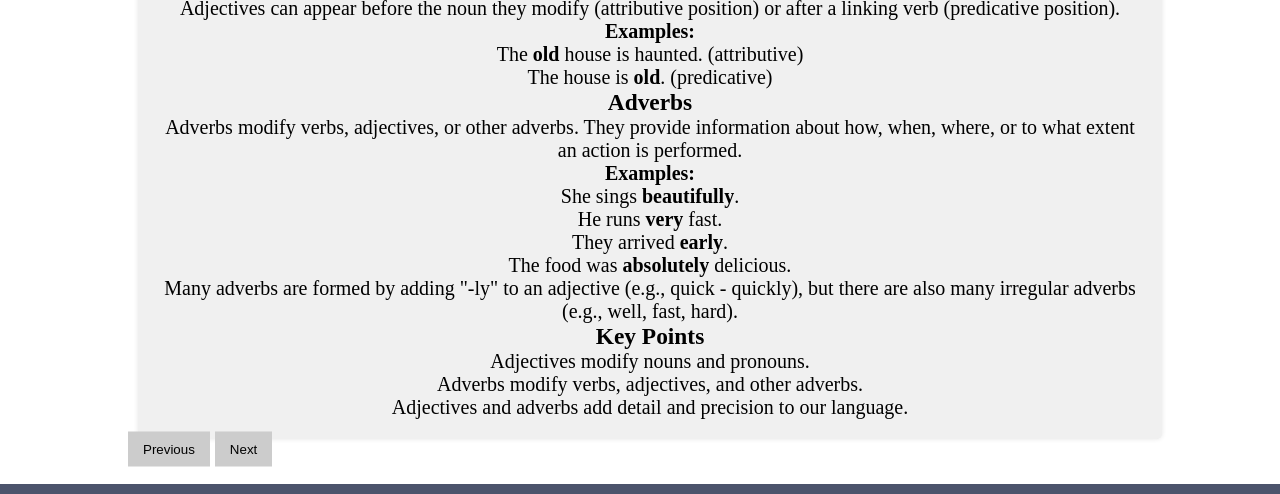
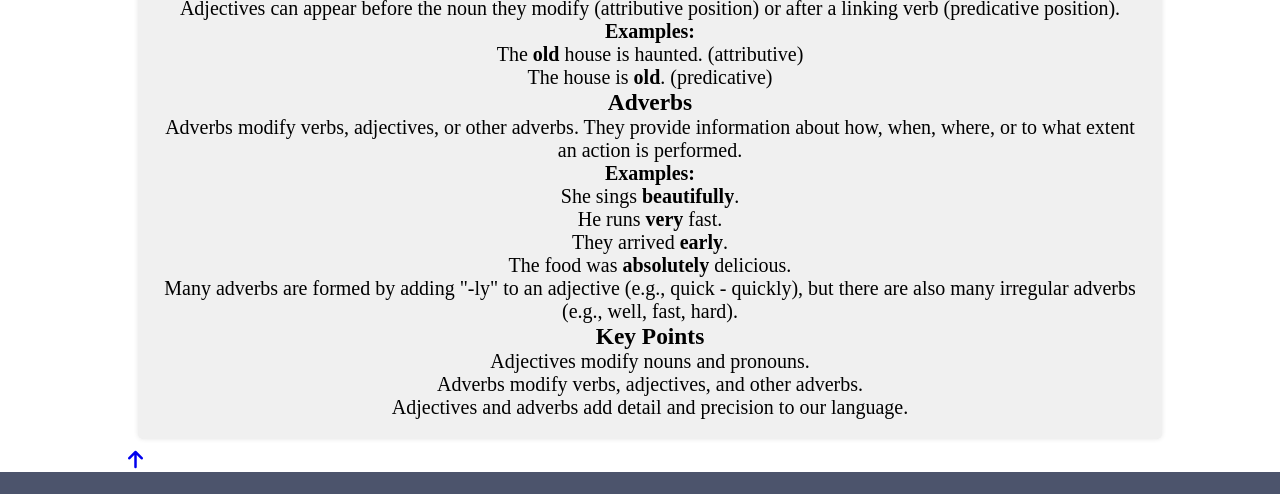
Before and after one commit to GeisianeAlves/FourLanguage, a website: page grammar.html in a window 1280 px wide. Shown: the part 4874-5368 px from the top of the page. Drawn offline with nearby package versions, Linux system fonts and the light colour scheme.

Commit message:
Update grammar.html

```diff
--- a/grammar.html
+++ b/grammar.html
@@ -2,7 +2,7 @@
 <html>
   <head>
   <link rel="shortcut icon" href="img/icone.png" type="image/x-icon">
-
+  <link rel="stylesheet" href="https://cdnjs.cloudflare.com/ajax/libs/font-awesome/6.3.0/css/all.min.css">
     <title> Four Language | Grammar</title>
     <meta charset="UTF-8" />
     <meta name="viewport" content="width=device-width, initial-scale=1" />
@@ -26,7 +26,7 @@
 
   <body>
 
-    <header class="cabecalho">
+    <header class="cabecalho" id="header">
       <div class="container-nav">
       <nav class="nav-menu">
         <img src="img/logo-four.png" alt="Logo Four Language" width="60vw" class="logo-four">
@@ -468,10 +468,17 @@
               </div>
           </section>
 
+          <!-- botao de voltar ao menu -->
+          <div class="back-to-top-button">
+            <a href="#header">
+              <i class="fas fa-arrow-up"></i>
+            </a>
+          </div>
+
 
       </div>
-      <button class="prev-btn">Previous</button>
-      <button class="next-btn">Next</button>
+      <!-- <button class="prev-btn">Previous</button>
+      <button class="next-btn">Next</button> -->
       </div>
 
 
```
